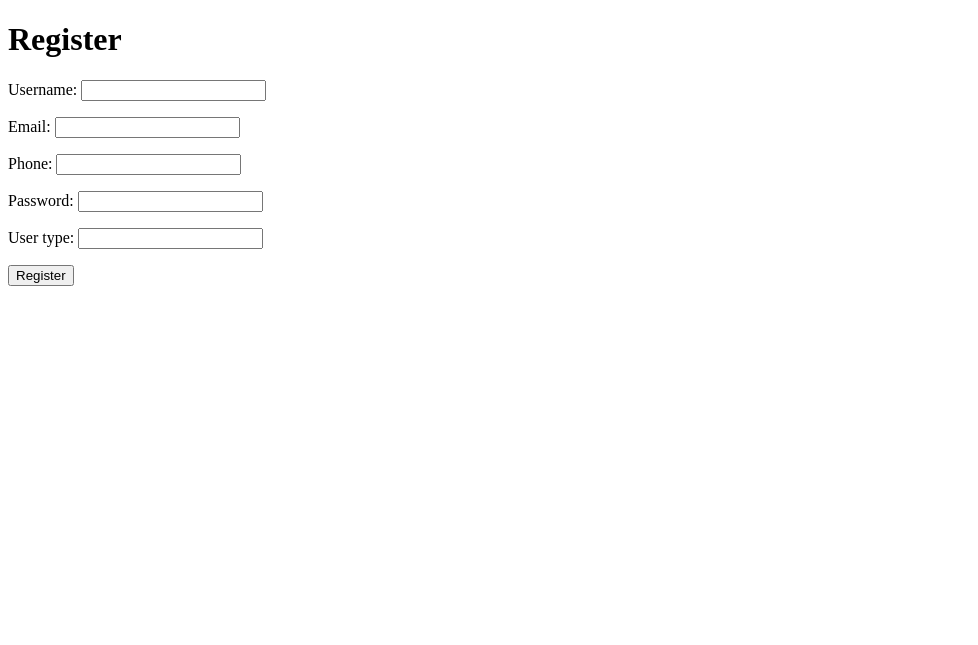
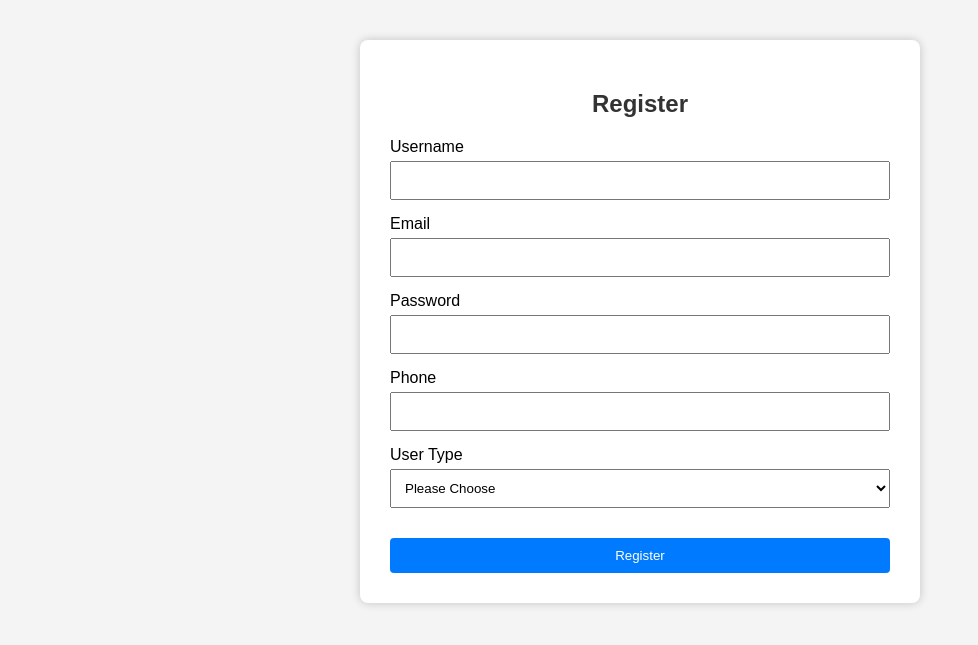
Before and after one commit to atpial/flight-management-system, a Django app: page /register/ in a window 1280 px wide. Shown: the top 645 px of the page, without its empty margins (0-978 px from the left). Run offline with Django 5.2, Linux system fonts and the light colour scheme.

Commit message:
chor: updated register template

```diff
--- a/user/templates/register.html
+++ b/user/templates/register.html
@@ -1,29 +1,113 @@
 <!DOCTYPE html>
-<html>
+<html lang="en">
 <head>
-    <title>Register - Flight Management System</title>
+    <meta charset="UTF-8">
+    <title>Flight Management System - Register</title>
+    <style>
+        body {
+            font-family: Arial, sans-serif;
+            margin: 40px;
+            background-color: #f4f4f4;
+        }
+        .register-container {
+            background: #fff;
+            padding: 30px;
+            max-width: 500px;
+            margin: auto;
+            box-shadow: 0px 0px 10px rgba(0,0,0,0.2);
+            border-radius: 8px;
+        }
+        h2 {
+            text-align: center;
+            color: #333;
+        }
+        label {
+            display: block;
+            margin-top: 15px;
+        }
+        input, select {
+            width: 100%;
+            padding: 10px;
+            margin-top: 5px;
+            box-sizing: border-box;
+        }
+        button {
+            margin-top: 20px;
+            width: 100%;
+            padding: 10px;
+            background: #007BFF;
+            color: white;
+            border: none;
+            border-radius: 4px;
+        }
+        .error {
+            color: red;
+            margin-top: 10px;
+        }
+        .form-group {
+            margin-bottom: 10px;
+        }
+    </style>
 </head>
 <body>
-    <h1>Register</h1>
-    <form method="post" novalidate>
+<div class="register-container">
+    <h2>Register</h2>
+
+    {% if form.errors %}
+        <div class="error">
+            Please correct the errors below.
+        </div>
+    {% endif %}
+
+    <form method="POST">
         {% csrf_token %}
-        {{ form.as_p }}
+
+        <div class="form-group">
+            <label for="username">Username</label>
+            {{ form.username }}
+            {% if form.username.errors %}
+                <div class="error">{{ form.username.errors.0 }}</div>
+            {% endif %}
+        </div>
+
+        <div class="form-group">
+            <label for="email">Email</label>
+            {{ form.email }}
+            {% if form.email.errors %}
+                <div class="error">{{ form.email.errors.0 }}</div>
+            {% endif %}
+        </div>
+
+        <div class="form-group">
+            <label for="password">Password</label>
+            {{ form.password }}
+            {% if form.password.errors %}
+                <div class="error">{{ form.password.errors.0 }}</div>
+            {% endif %}
+        </div>
+
+        <div class="form-group">
+            <label for="phone">Phone</label>
+            {{ form.phone }}
+            {% if form.phone.errors %}
+                <div class="error">{{ form.phone.errors.0 }}</div>
+            {% endif %}
+        </div>
+
+        <div class="form-group">
+            <label for="user_type">User Type</label>
+            <select name="user_type" class="form-control" required>
+                <option value="">Please Choose</option>
+                <option value="Admin" {% if form.data.user_type == "Admin" %}selected{% endif %}>Admin</option>
+                <option value="Customer" {% if form.data.user_type == "Customer" %}selected{% endif %}>Customer</option>
+            </select>
+            {% if form.user_type.errors %}
+                <div class="error">{{ form.user_type.errors.0 }}</div>
+            {% endif %}
+        </div>
+
         <button type="submit">Register</button>
     </form>
-
-    {% if form.errors %}
-        <div style="color: red;">
-            <ul>
-            {% for field in form %}
-                {% for error in field.errors %}
-                    <li><strong>{{ field.label }}:</strong> {{ error }}</li>
-                {% endfor %}
-            {% endfor %}
-            {% for error in form.non_field_errors %}
-                <li>{{ error }}</li>
-            {% endfor %}
-            </ul>
-        </div>
-    {% endif %}
+</div>
 </body>
 </html>
```
